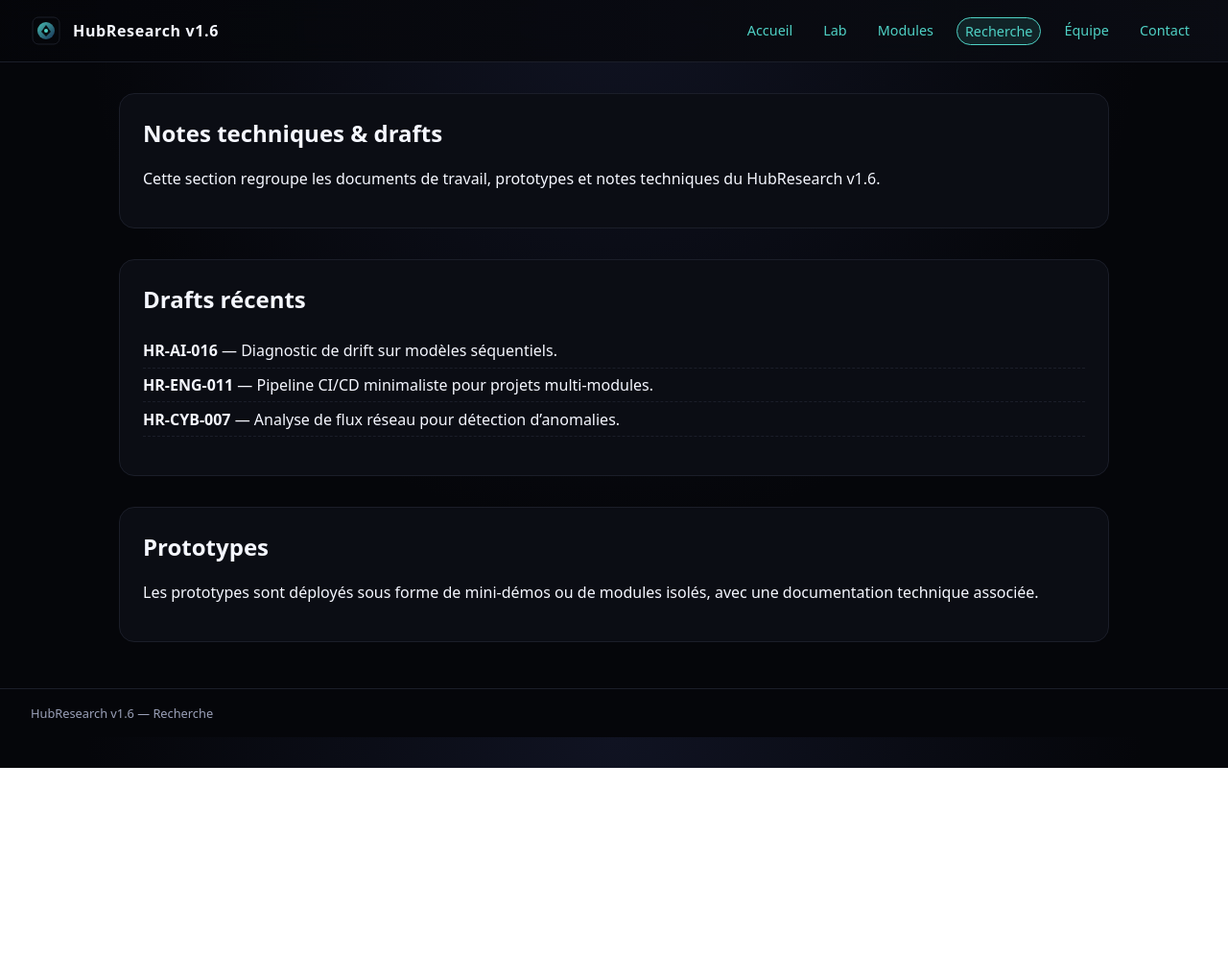
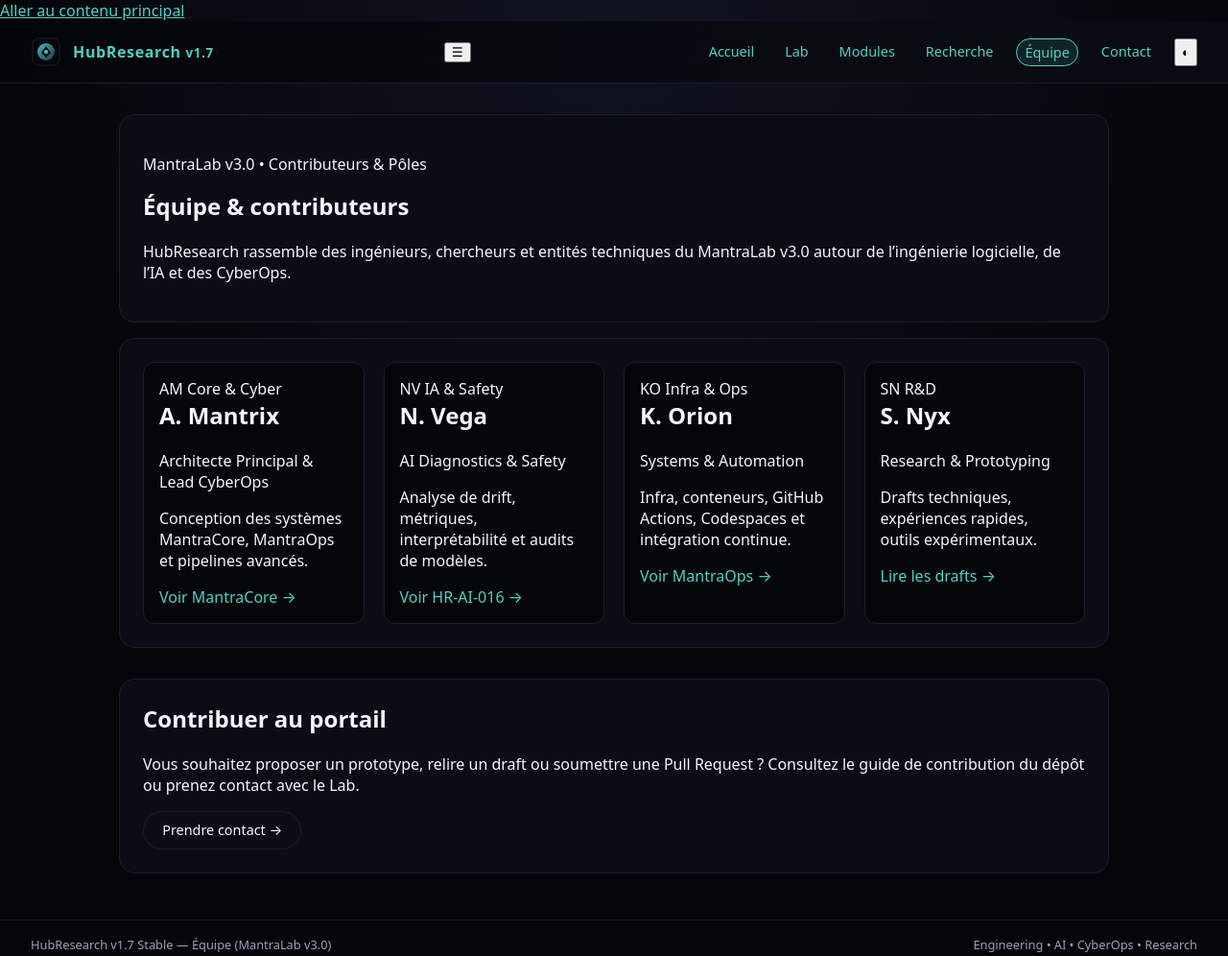
Before and after one commit to teremuhamblin/HubResearch, a plain HTML site: page research.html in a window 1280 px wide. Shown: the whole page at 96% size. Before the commit the page ends 800 px from the top, so only its background shows below. Drawn offline with Linux system fonts and the light colour scheme.

Commit message:
Upgrade research.html to version 1.7
Updated the title and meta tags for SEO and theme color. Changed page data attribute and updated header and footer content for version 1.7.

```diff
--- a/research.html
+++ b/research.html
@@ -2,62 +2,126 @@
 <html lang="fr">
 <head>
   <meta charset="utf-8" />
-  <title>HubResearch v1.6 — Recherche</title>
-  <meta name="viewport" content="width=device-width,initial-scale=1" />
-  <link rel="stylesheet" href="/style.css" />
-  <script type="module" src="/main.js"></script>
+  <meta name="viewport" content="width=device-width, initial-scale=1" />
+  <meta name="color-scheme" content="dark light" />
+  <meta name="theme-color" content="#0b1120" />
+
+  <title>HubResearch v1.7 Stable — Équipe | MantraLab v3.0</title>
+  <meta name="description" content="Contributeurs, architectes et pôles de recherche du portail HubResearch (MantraLab v3.0)." />
+
+  <!-- OpenGraph -->
+  <meta property="og:type" content="website" />
+  <meta property="og:title" content="HubResearch Équipe — MantraLab v3.0" />
+  <meta property="og:description" content="Découvrez les contributeurs et entités techniques de HubResearch." />
+  <meta property="og:image" content="./hubresearch-logo.svg" />
+
+  <!-- Sécurité côté client -->
+  <meta http-equiv="Content-Security-Policy" content="default-src 'self'; img-src 'self' data:; style-src 'self' 'unsafe-inline'; script-src 'self'; base-uri 'self'; form-action 'self' mailto:;" />
+  <meta name="referrer" content="strict-origin-when-cross-origin" />
+
+  <link rel="icon" href="./hubresearch-logo.svg" type="image/svg+xml" />
+  <link rel="stylesheet" href="./style.css" />
+  <script type="module" src="./main.js"></script>
 </head>
-<body data-page="research">
+<body data-page="team">
+  <a class="skip-link" href="#main-content">Aller au contenu principal</a>
+
   <header class="hr-header">
-    <div class="hr-logo">
-      <img src="/public/hubresearch-logo.svg" alt="HubResearch Logo" />
-      <span>HubResearch v1.6</span>
-    </div>
-    <nav class="hr-nav">
-      <a href="/index.html">Accueil</a>
-      <a href="/lab.html">Lab</a>
-      <a href="/modules.html">Modules</a>
-      <a href="/research.html" class="active">Recherche</a>
-      <a href="/team.html">Équipe</a>
-      <a href="/contact.html">Contact</a>
+    <a class="hr-logo" href="./index.html" aria-label="HubResearch — Retour à l'accueil">
+      <img src="./hubresearch-logo.svg" alt="" width="32" height="32" />
+      <span>HubResearch <small class="hr-version">v1.7</small></span>
+    </a>
+
+    <button
+      class="hr-nav-toggle"
+      type="button"
+      aria-expanded="false"
+      aria-controls="primary-nav"
+      aria-label="Ouvrir le menu de navigation"
+    >
+      ☰
+    </button>
+
+    <nav id="primary-nav" class="hr-nav" aria-label="Navigation principale">
+      <a href="./index.html">Accueil</a>
+      <a href="./lab.html">Lab</a>
+      <a href="./modules.html">Modules</a>
+      <a href="./research.html">Recherche</a>
+      <a href="./team.html" class="active" aria-current="page">Équipe</a>
+      <a href="./contact.html">Contact</a>
+      <button id="theme-toggle" class="hr-theme-btn" type="button" aria-label="Changer de thème">◐</button>
     </nav>
   </header>
 
-  <main class="hr-main">
-    <section class="hr-section">
-      <h1>Notes techniques & drafts</h1>
+  <main id="main-content" class="hr-main">
+    <section class="hr-section" aria-labelledby="team-title">
+      <p class="hr-badge">MantraLab v3.0 • Contributeurs &amp; Pôles</p>
+      <h1 id="team-title">Équipe &amp; contributeurs</h1>
       <p>
-        Cette section regroupe les documents de travail, prototypes et notes
-        techniques du HubResearch v1.6.
+        HubResearch rassemble des ingénieurs, chercheurs et entités techniques
+        du MantraLab v3.0 autour de l’ingénierie logicielle, de l’IA et des CyberOps.
       </p>
     </section>
 
-    <section class="hr-section">
-      <h2>Drafts récents</h2>
-      <ul class="hr-list">
-        <li>
-          <strong>HR‑AI‑016</strong> — Diagnostic de drift sur modèles séquentiels.
-        </li>
-        <li>
-          <strong>HR‑ENG‑011</strong> — Pipeline CI/CD minimaliste pour projets multi‑modules.
-        </li>
-        <li>
-          <strong>HR‑CYB‑007</strong> — Analyse de flux réseau pour détection d’anomalies.
-        </li>
-      </ul>
+    <section class="hr-section hr-grid" aria-label="Membres et pôles techniques">
+      <article class="team-card hr-card">
+        <div class="hr-card-head">
+          <span class="hr-avatar" aria-hidden="true">AM</span>
+          <span class="hr-status hr-status-stable">Core &amp; Cyber</span>
+        </div>
+        <h2>A. Mantrix</h2>
+        <p class="role">Architecte Principal &amp; Lead CyberOps</p>
+        <p>Conception des systèmes MantraCore, MantraOps et pipelines avancés.</p>
+        <a class="hr-card-link" href="./modules.html">Voir MantraCore →</a>
+      </article>
+
+      <article class="team-card hr-card">
+        <div class="hr-card-head">
+          <span class="hr-avatar" aria-hidden="true">NV</span>
+          <span class="hr-status hr-status-active">IA &amp; Safety</span>
+        </div>
+        <h2>N. Vega</h2>
+        <p class="role">AI Diagnostics &amp; Safety</p>
+        <p>Analyse de drift, métriques, interprétabilité et audits de modèles.</p>
+        <a class="hr-card-link" href="./research.html">Voir HR‑AI‑016 →</a>
+      </article>
+
+      <article class="team-card hr-card">
+        <div class="hr-card-head">
+          <span class="hr-avatar" aria-hidden="true">KO</span>
+          <span class="hr-status hr-status-stable">Infra &amp; Ops</span>
+        </div>
+        <h2>K. Orion</h2>
+        <p class="role">Systems &amp; Automation</p>
+        <p>Infra, conteneurs, GitHub Actions, Codespaces et intégration continue.</p>
+        <a class="hr-card-link" href="./modules.html">Voir MantraOps →</a>
+      </article>
+
+      <article class="team-card hr-card">
+        <div class="hr-card-head">
+          <span class="hr-avatar" aria-hidden="true">SN</span>
+          <span class="hr-status hr-status-active">R&amp;D</span>
+        </div>
+        <h2>S. Nyx</h2>
+        <p class="role">Research &amp; Prototyping</p>
+        <p>Drafts techniques, expériences rapides, outils expérimentaux.</p>
+        <a class="hr-card-link" href="./research.html">Lire les drafts →</a>
+      </article>
     </section>
 
-    <section class="hr-section">
-      <h2>Prototypes</h2>
+    <section class="hr-section" aria-labelledby="join-title">
+      <h2 id="join-title">Contribuer au portail</h2>
       <p>
-        Les prototypes sont déployés sous forme de mini‑démos ou de modules
-        isolés, avec une documentation technique associée.
+        Vous souhaitez proposer un prototype, relire un draft ou soumettre une Pull Request ?
+        Consultez le guide de contribution du dépôt ou prenez contact avec le Lab.
       </p>
+      <a class="btn secondary" href="./contact.html">Prendre contact →</a>
     </section>
   </main>
 
   <footer class="hr-footer">
-    <span>HubResearch v1.6 — Recherche</span>
+    <span>HubResearch v1.7 Stable — Équipe (MantraLab v3.0)</span>
+    <span>Engineering • AI • CyberOps • Research</span>
   </footer>
 </body>
 </html>
```
